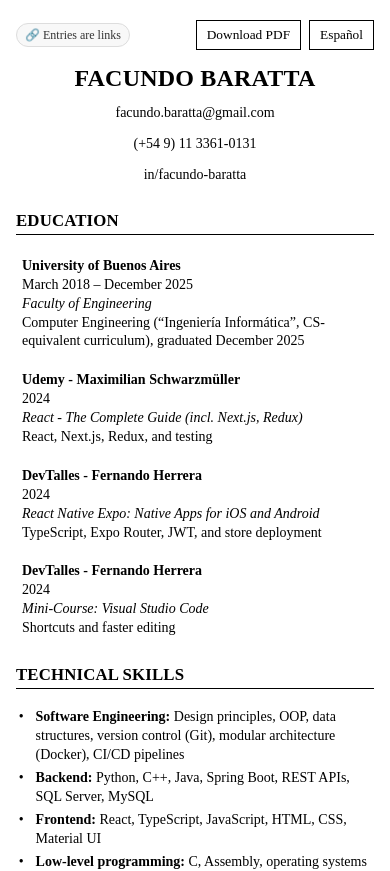
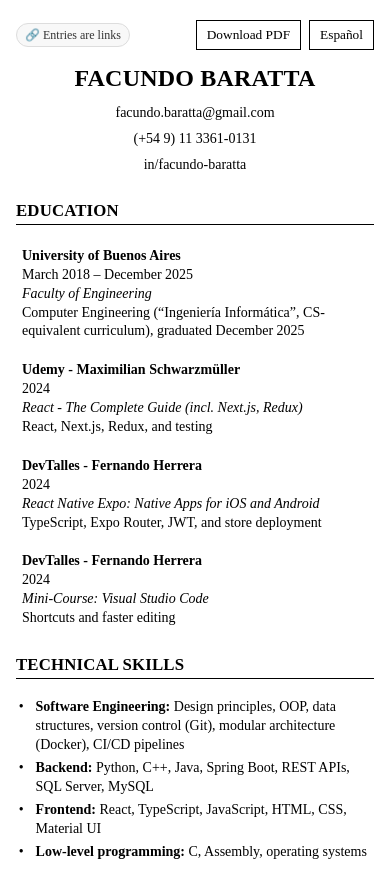
Before and after one commit to facubaratta/cv, a React (Vite) app: page / in a window 390 px wide. Shown: the top 871 px of the page. Built offline with nearby package versions, Linux system fonts and the light colour scheme.

Commit message:
Add gap to flex container for improved layout in Spanish language section

```diff
--- a/src/styles.css
+++ b/src/styles.css
@@ -286,6 +286,7 @@ html[lang="es"] .lang-en {
     flex-direction: column;
     flex-wrap: nowrap;
     word-break: break-word;
+    gap: 3px;
   }
 
   html:not([data-pdf-export="true"]) .contact-separator {
```
